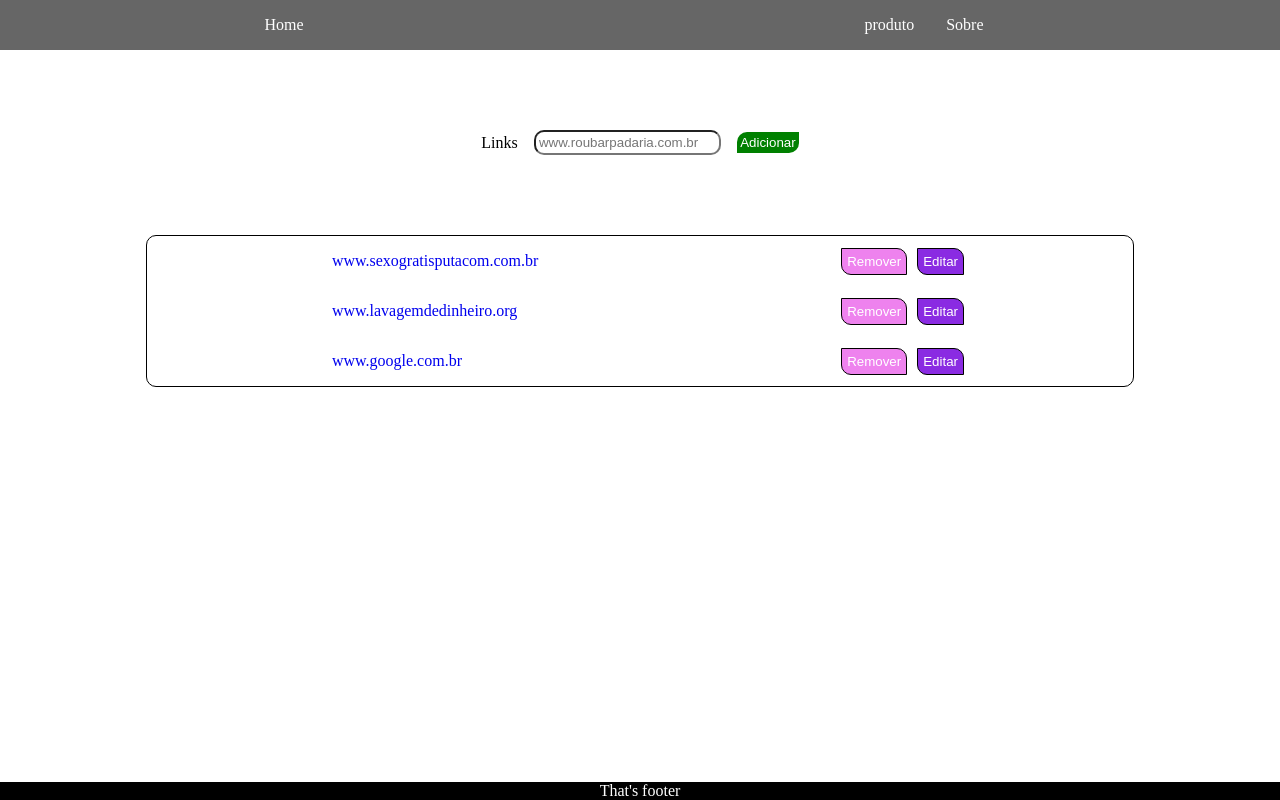
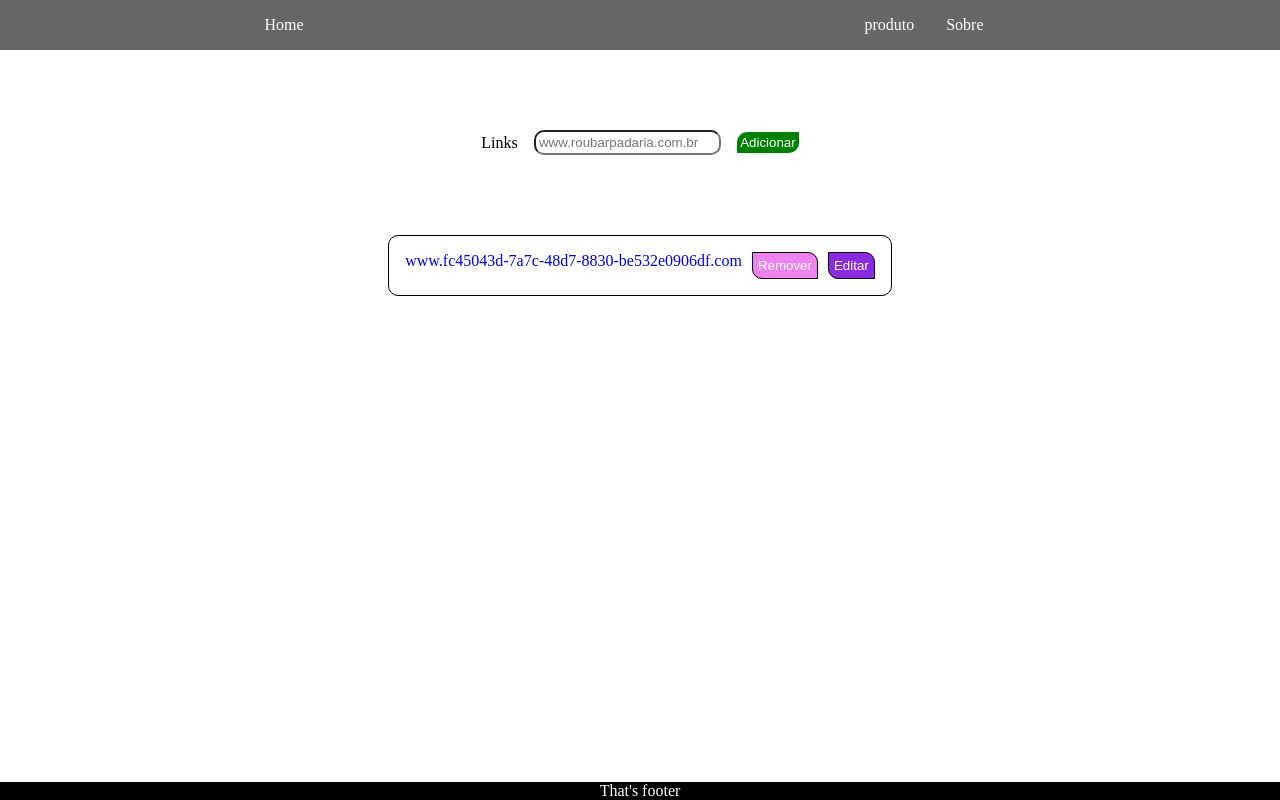
Before and after one commit to blackout273/react-page, a React (Vite) app: page /product in a window 1280 px wide. Built offline with nearby package versions, Linux system fonts and the light colour scheme.

Commit message:
improving code clarity and design patterns

```diff
--- a/package.json
+++ b/package.json
@@ -12,11 +12,13 @@
   "dependencies": {
     "react": "^18.2.0",
     "react-dom": "^18.2.0",
-    "react-router-dom": "^6.22.3"
+    "react-router-dom": "^6.22.3",
+    "uuid": "^9.0.1"
   },
   "devDependencies": {
     "@types/react": "^18.2.56",
     "@types/react-dom": "^18.2.19",
+    "@types/uuid": "^9.0.8",
     "@typescript-eslint/eslint-plugin": "^7.0.2",
     "@typescript-eslint/parser": "^7.0.2",
     "@vitejs/plugin-react-swc": "^3.5.0",
--- a/src/view/pages/product/Product.module.css
+++ b/src/view/pages/product/Product.module.css
@@ -1,11 +1,11 @@
-.productContainer {
+.mainContainer {
     display: flex;
     align-items: center;
     flex-direction: column;
     gap: 5rem;
 }
 
-.containerFormLinks {
+.formMainContainer {
     display: flex;
     align-items: center;
     justify-items: center;
@@ -14,12 +14,12 @@
     margin-top: 5rem;
 }
 
-.containerFormLinks input {
+.formMainContainer input {
     border-radius: 10px;
     padding: .2rem;
 }
 
-.productContainerButton {
+.formMainContainerButton {
     border: none;
     background-color: green;
     color: white;
@@ -28,39 +28,39 @@
     border-bottom-right-radius: 10px;
 }
 
-.containerResponseForm {
+.secundaryContainer {
     display: flex;
-    align-items: center;
-    justify-content: center;
-    flex-wrap: wrap;
+    flex-direction: column;
     border: 1px solid black;
     border-radius: 10px;
 }
 
-.itemResponseForm {
-    text-decoration: none;
+.responseSecundaryContainer {
+    display: flex;
+    justify-content: space-between;
+    flex-wrap: wrap;
     margin: 1rem;
-    display: flex;
     gap: 10px;
-    min-width: 50%;
-    justify-items: center;
-    align-items: center;
 }
 
-.itemResponseForm:hover {
+.linkSecundaryContainer {
+    text-decoration: none;
+}
+
+.linkSecundaryContainer:hover {
     color: purple;
     text-shadow: 1px 1px 12px;
 
 }
 
-.actionBar {
+.actionBarSecundaryContainer {
     display: flex;
     flex-direction: row;
     gap: 10px;
 
 }
 
-.actionBar button {
+.actionBarSecundaryContainer button {
     border: 1px solid black;
     border-top-right-radius: 10px;
     border-bottom-left-radius: 10px;
@@ -70,7 +70,7 @@
 
 }
 
-.actionBar button:hover {
+.actionBarSecundaryContainer button:hover {
     transform: translateY(-10%);
     box-shadow: 2px 2px 2px 1px rgba(0, 0, 0, 0.5);
     animation: btnAnimation .2s ease-in-out;
--- a/src/view/pages/product/index.tsx
+++ b/src/view/pages/product/index.tsx
@@ -1,79 +1 @@
-import style from "./Product.module.css"
-import { MutableRefObject, RefObject, useEffect, useRef, useState } from "react"
-
-interface Data {
-    id: Number,
-    link: String
-}
-
-const Product = () => {
-    const [estado, setEstado] = useState([{ id: 0, link: "" }])
-    const saveRef = useRef<HTMLInputElement>(null);
-
-    const mock = [
-        {
-            id: 1,
-            link: "www.sexogratisputacom.com.br"
-        },
-        {
-            id: 2,
-            link: "www.lavagemdedinheiro.org"
-        },
-        {
-            id: 3,
-            link: "www.google.com.br"
-        }
-    ]
-    function handleButtonInput(event: RefObject<HTMLInputElement>) {
-        const { current } = event
-
-        console.log(current?.value)
-    }
-    function dealWithIt(command: String, value: Data) {
-        switch (command) {
-            case "editar":
-                break;
-            case "remover":
-                setEstado(estado.filter(data => data.id !== value.id))
-                break;
-        }
-    }
-    useEffect(() => {
-        setEstado(mock)
-    }, [])
-    return (
-        <div className={style.productContainer}>
-            <div className={style.containerFormLinks}>
-                <label>Links</label>
-                <input
-                    ref={saveRef}
-                    placeholder="www.roubarpadaria.com.br" />
-
-                <button
-                    onClick={() => handleButtonInput(saveRef)}
-                    className={style.productContainerButton}
-                >Adicionar</button>
-
-            </div>
-            <div className={style.containerResponseForm}>
-                {
-                    estado.map(value => {
-                        return (<>
-
-                            <a className={style.itemResponseForm} key={value.id} href={value.link} target="_blank"> {value.link}</a>
-                            <div className={style.actionBar}>
-                                <button className={style.buttonRemoveItem} onClick={() => dealWithIt("remover", value)}>Remover</button>
-                                <button className={style.buttonEditItem} onClick={() => dealWithIt("editar", value)}>Editar</button>
-                            </div>
-
-                        </>
-
-                        )
-                    })
-                }
-
-            </div>
-        </div>
-    )
-}
-export default Product
+export { default } from "./product";
--- /dev/null
+++ b/src/view/pages/product/product.tsx
@@ -0,0 +1,72 @@
+import { ReactNode, ReactElement } from "react";
+import style from "./product.module.css";
+import { useProduct } from "./useProduct";
+import { ProductController } from "./product.types";
+
+const Product = (): ReactElement => {
+    // Component logic data
+    const {
+        estado,
+        saveRef,
+        handleButtonInput,
+        dealWithIt
+    }: ProductController = useProduct();
+
+    const allLinks: ReactNode | null = !estado ? null : estado.map(value => {
+        return (
+            <div
+                key={value.id}
+                className={style.responseSecundaryContainer}
+            >
+                <a
+                    onMouseOver={() => window.alert(value.link)}
+                    className={style.linkSecundaryContainer}
+                    href={value.link}
+                    target="_blank"
+                    rel="noreferrer"
+                >
+                    {value.link}
+                </a>
+                <div className={style.actionBarSecundaryContainer}>
+                    <button
+                        className={style.buttonRemoveItem}
+                        onClick={() => dealWithIt("remover", value)}
+                    >
+                        Remover
+                    </button>
+                    <button
+                        className={style.buttonEditItem}
+                        onClick={() => dealWithIt("editar", value)}
+                    >
+                        Editar
+                    </button>
+                </div>
+            </div>
+        )
+    });
+
+    return (
+        <div className={style.mainContainer}>
+            <div className={style.formMainContainer}>
+                <label>
+                    Links
+                </label>
+                <input
+                    ref={saveRef}
+                    placeholder="www.roubarpadaria.com.br" />
+
+                <button
+                    onClick={async () => await handleButtonInput(saveRef)}
+                    className={style.formMainContainerButton}
+                >
+                    Adicionar
+                </button>
+            </div>
+            <div className={style.secundaryContainer}>
+                {allLinks}
+            </div>
+        </div>
+    )
+}
+
+export default Product
--- /dev/null
+++ b/src/view/pages/product/useProduct.ts
@@ -0,0 +1,86 @@
+import { RefObject, useRef, useState } from "react"
+import { v4 as uuidv4 } from 'uuid'
+import { Data, ProductController } from "./product.types"
+
+const mock: Data[] = [
+    {
+        id: uuidv4(),
+        link: `www.${uuidv4()}.com`
+    }
+]
+
+export const useProduct = (): ProductController => {
+    const [estado, setEstado] = useState<Data[]>(mock);
+    const saveRef = useRef<HTMLInputElement | null>(null);
+
+    function trulyLink(value: string): boolean {
+        const regEx: RegExp = /^(?:(?:https?|ftp):\/\/)?(?:www\.)?[a-zA-Z0-9-]+(?:\.[a-zA-Z]{2,})+(?:\/[^\s]*)?$/;
+
+        return regEx.test(value);
+    }
+
+    // async function validLink(value: string): Promise<boolean> {
+    //     return await fetch(`/api/${value}`, {
+    //         headers: {
+    //             'User-Agent': 'Mozilla/5.0 (Windows NT 10.0; Win64; x64) AppleWebKit/537.36 (KHTML, like Gecko) Chrome/100.0.4896.75 Safari/537.36',
+    //             'Content-Type': 'application/json'
+    //         }
+    //     }).then(resp => {
+    //         return resp.ok && resp.status === 200 ? true : false
+    //     }).catch(e => {
+    //         return e && false
+    //     })
+    // }
+
+    async function handleButtonInput(event: RefObject<HTMLInputElement>): Promise<void | undefined> {
+        if (!event.current) {
+            return;
+        }
+
+        const { value } = event.current;
+
+        let isLink: boolean = trulyLink(value);
+
+        if (!isLink && (value === undefined)) {
+            return;
+        };
+
+        // let isValidLink: boolean = await validLink(value)
+
+        // if (!isValidLink) {
+        //     return
+        // }
+
+        let newData: Data = {
+            id: uuidv4(),
+            link: value
+        };
+
+        setEstado(prevState => {
+            return [...prevState, newData]
+        });
+    }
+
+    function dealWithIt(
+        command: string,
+        value: Data
+    ): void {
+        switch (command) {
+            case "editar":
+                break;
+            case "remover":
+                setEstado(estado?.filter(data => {
+                    return data.id !== value.id
+                }))
+
+                break;
+        }
+    }
+
+    return {
+        estado,
+        saveRef,
+        handleButtonInput,
+        dealWithIt
+    }
+}
```
Also changed, not shown: src/view/pages/product/product.types.ts (added, +13 -0 lines), .eslintrc.cjs (added), 1 other file (tests, documents, lock files or other folders).
